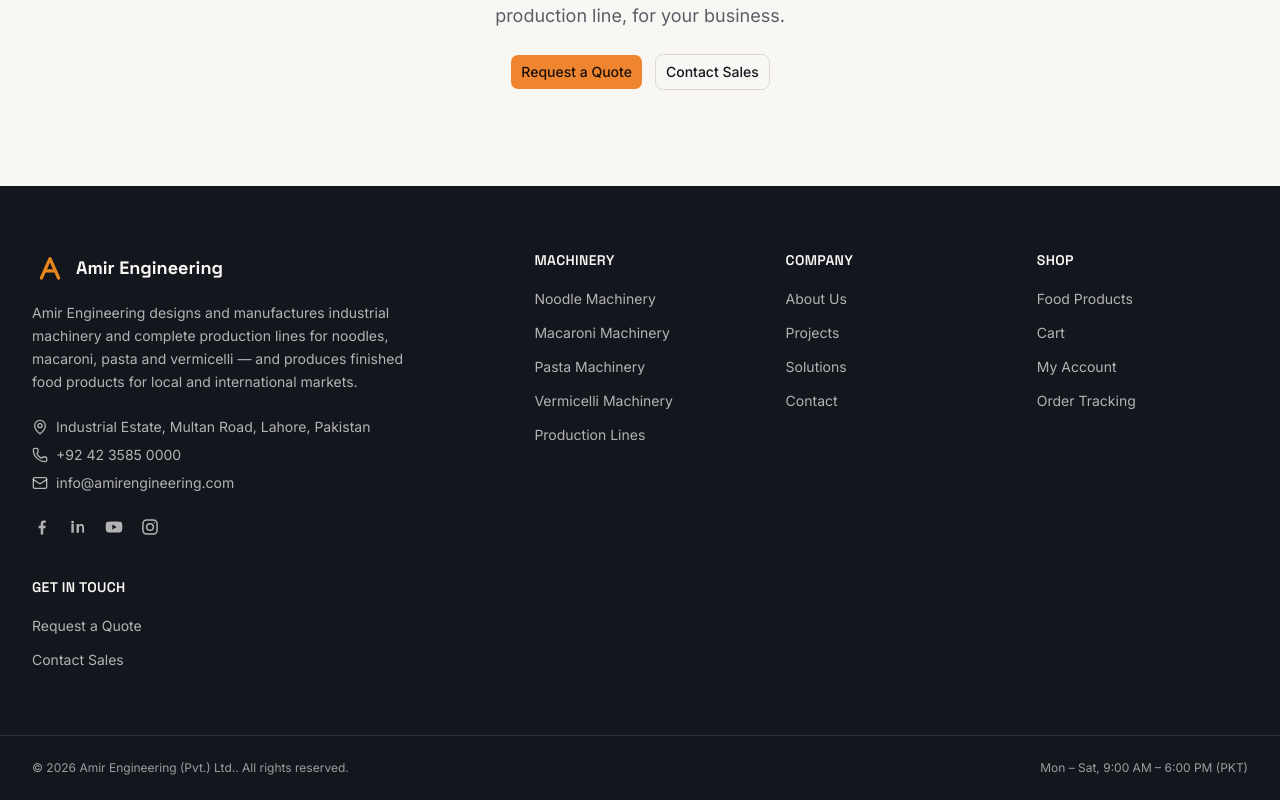
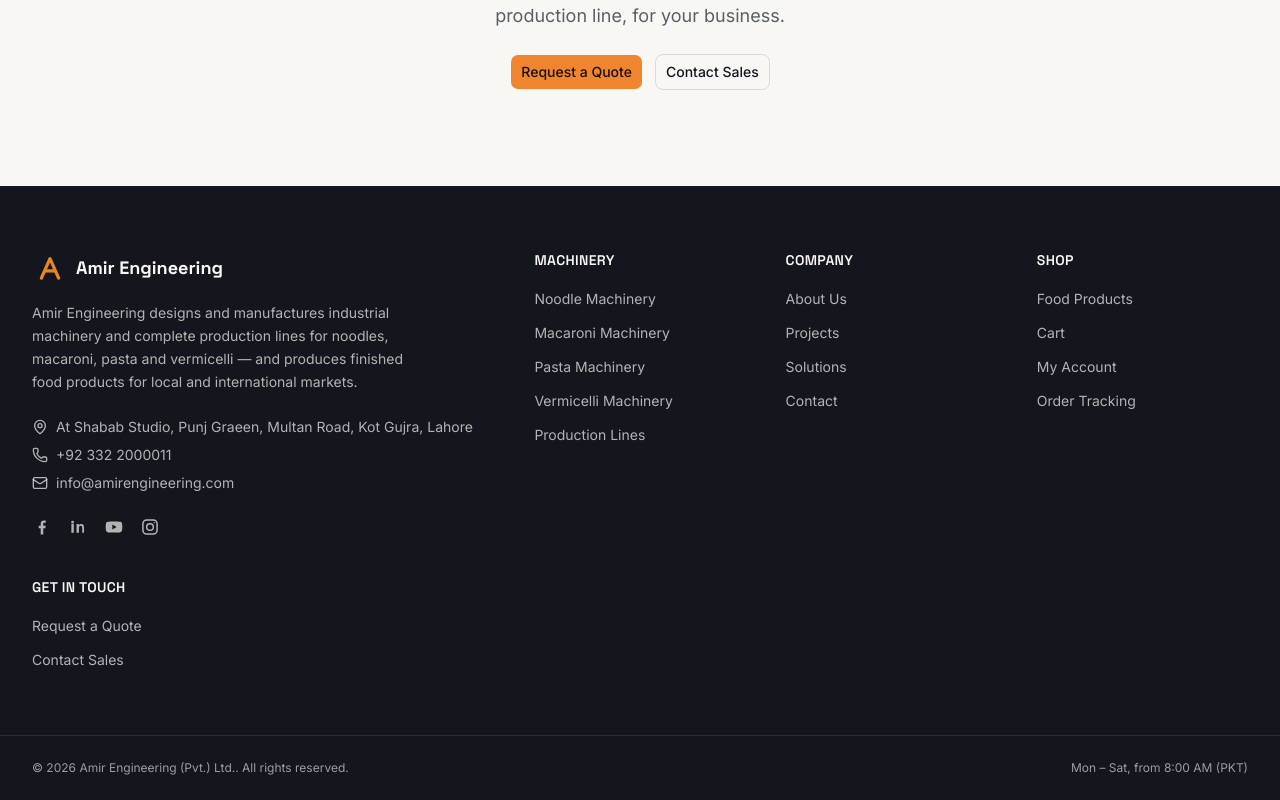
Before and after one commit to harisbinrehan/Amir-Engineering, a Next.js app: page / in a window 1280 px wide. Shown: the part 4917-5717 px from the top of the page. Built offline with nearby package versions, Linux system fonts and the light colour scheme; no server answers; the database is empty.

Commit message:
feat: update contact details and add Google Maps integration

```diff
--- a/src/app/(public)/contact/page.tsx
+++ b/src/app/(public)/contact/page.tsx
@@ -1,11 +1,14 @@
 import type { Metadata } from "next";
-import { MailIcon, MapPinIcon, PhoneIcon, ClockIcon } from "lucide-react";
+import { MailIcon, MapPinIcon, PhoneIcon, ClockIcon, NavigationIcon } from "lucide-react";
 import { Section } from "@/components/layout/section";
 import { Breadcrumbs } from "@/components/layout/breadcrumbs";
 import { Button } from "@/components/ui/button";
 import { WhatsappIcon } from "@/components/icons/social-icons";
 import { EmptyState } from "@/components/common/empty-state";
 import { siteConfig } from "@/lib/content/site-config";
+
+const { lat, lng } = siteConfig.contact.coordinates;
+const mapEmbedSrc = `https://maps.google.com/maps?q=${lat},${lng}&z=16&output=embed`;
 
 export const metadata: Metadata = {
   title: "Contact",
@@ -28,7 +31,8 @@
   {
     icon: MapPinIcon,
     label: "Address",
-    value: `${siteConfig.contact.address.line1}, ${siteConfig.contact.address.city}, ${siteConfig.contact.address.country}`,
+    value: `${siteConfig.contact.address.line1}, ${siteConfig.contact.address.line2}, ${siteConfig.contact.address.city} ${siteConfig.contact.address.postalCode}`,
+    href: siteConfig.contact.mapsUrl,
   },
   {
     icon: ClockIcon,
@@ -66,7 +70,12 @@
               <card.icon className="text-industrial size-5" />
               <p className="text-muted-foreground mt-3 text-xs tracking-wide uppercase">{card.label}</p>
               {card.href ? (
-                <a href={card.href} className="mt-1 block text-sm font-medium hover:underline">
+                <a
+                  href={card.href}
+                  target={card.href.startsWith("http") ? "_blank" : undefined}
+                  rel={card.href.startsWith("http") ? "noopener noreferrer" : undefined}
+                  className="mt-1 block text-sm font-medium hover:underline"
+                >
                   {card.value}
                 </a>
               ) : (
@@ -76,10 +85,32 @@
           ))}
         </div>
 
+        <div className="border-border mt-8 overflow-hidden rounded-lg border">
+          <iframe
+            src={mapEmbedSrc}
+            className="h-80 w-full sm:h-96"
+            style={{ border: 0 }}
+            loading="lazy"
+            referrerPolicy="no-referrer-when-downgrade"
+            title="Amir Engineering location on Google Maps"
+          />
+          <div className="bg-card flex items-center justify-between gap-4 p-4">
+            <p className="text-muted-foreground text-sm">
+              {siteConfig.contact.address.line1}, {siteConfig.contact.address.line2}, {siteConfig.contact.address.city}
+            </p>
+            <Button variant="outline" size="sm" asChild>
+              <a href={siteConfig.contact.mapsUrl} target="_blank" rel="noopener noreferrer">
+                <NavigationIcon className="size-3.5" />
+                Get Directions
+              </a>
+            </Button>
+          </div>
+        </div>
+
         <EmptyState
           className="mt-12"
           title="Contact form coming soon"
-          description="For now, please reach us directly by phone, email or WhatsApp above."
+          description="For now, please reach us directly by phone, email, WhatsApp or the map above."
         />
       </Section>
     </>
--- a/src/app/(public)/page.tsx
+++ b/src/app/(public)/page.tsx
@@ -18,11 +18,16 @@
     description: siteConfig.description,
     address: {
       "@type": "PostalAddress",
-      streetAddress: siteConfig.contact.address.line1,
+      streetAddress: `${siteConfig.contact.address.line1}, ${siteConfig.contact.address.line2}`,
       addressLocality: siteConfig.contact.address.city,
       addressRegion: siteConfig.contact.address.region,
       postalCode: siteConfig.contact.address.postalCode,
       addressCountry: siteConfig.contact.address.country,
+    },
+    geo: {
+      "@type": "GeoCoordinates",
+      latitude: siteConfig.contact.coordinates.lat,
+      longitude: siteConfig.contact.coordinates.lng,
     },
     contactPoint: {
       "@type": "ContactPoint",
--- a/src/components/layout/site-footer.tsx
+++ b/src/components/layout/site-footer.tsx
@@ -20,10 +20,10 @@
           <div className="text-primary-foreground/70 mt-6 space-y-2 text-sm">
             <div className="flex items-center gap-2">
               <MapPinIcon className="size-4 shrink-0" />
-              <span>
-                {siteConfig.contact.address.line1}, {siteConfig.contact.address.city},{" "}
-                {siteConfig.contact.address.country}
-              </span>
+              <a href={siteConfig.contact.mapsUrl} target="_blank" rel="noopener noreferrer" className="hover:text-primary-foreground">
+                {siteConfig.contact.address.line1}, {siteConfig.contact.address.line2},{" "}
+                {siteConfig.contact.address.city}
+              </a>
             </div>
             <div className="flex items-center gap-2">
               <PhoneIcon className="size-4 shrink-0" />
--- a/src/lib/content/site-config.ts
+++ b/src/lib/content/site-config.ts
@@ -8,16 +8,19 @@
   contact: {
     email: "info@amirengineering.com",
     salesEmail: "sales@amirengineering.com",
-    phone: "+92 42 3585 0000",
-    whatsapp: "+92 300 0000000",
+    phone: "+92 332 2000011",
+    whatsapp: "+92 332 2000011",
     address: {
-      line1: "Industrial Estate, Multan Road",
+      line1: "At Shabab Studio, Punj Graeen",
+      line2: "Multan Road, Kot Gujra",
       city: "Lahore",
       region: "Punjab",
       postalCode: "54000",
       country: "Pakistan",
     },
-    hours: "Mon – Sat, 9:00 AM – 6:00 PM (PKT)",
+    hours: "Mon – Sat, from 8:00 AM (PKT)",
+    mapsUrl: "https://maps.app.goo.gl/vqqKrnpdm31QfMRr6",
+    coordinates: { lat: 31.4397492, lng: 74.1844621 },
   },
   social: {
     facebook: "https://facebook.com/amirengineering",
```
